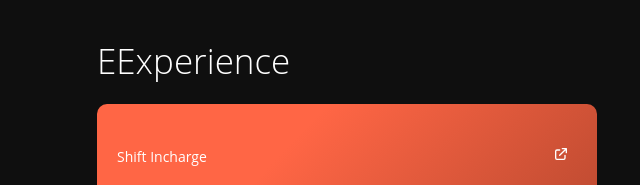
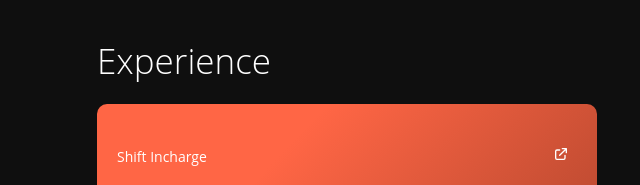
Before and after one commit to jatin0jha/CV, a plain HTML site: page index.html in a window 1280 px wide. Shown: the part 730-915 px from the top of the page, 543-1183 px from the left. Drawn offline with Linux system fonts and the light colour scheme; grey boxes are pictures that could not be loaded.

Commit message:
Update index.html

```diff
--- a/index.html
+++ b/index.html
@@ -846,7 +846,7 @@
             </script>
         </section>
         <section id="section4">
-            <h3 class="attribute-head">EExperience</h3>
+            <h3 class="attribute-head">Experience</h3>
             <div style="background: linear-gradient(133deg, rgba(255,102,69,1) 30%, rgb(174, 68, 44) 90%);"
                 class="card">
                 <p class="position">Shift Incharge
```
